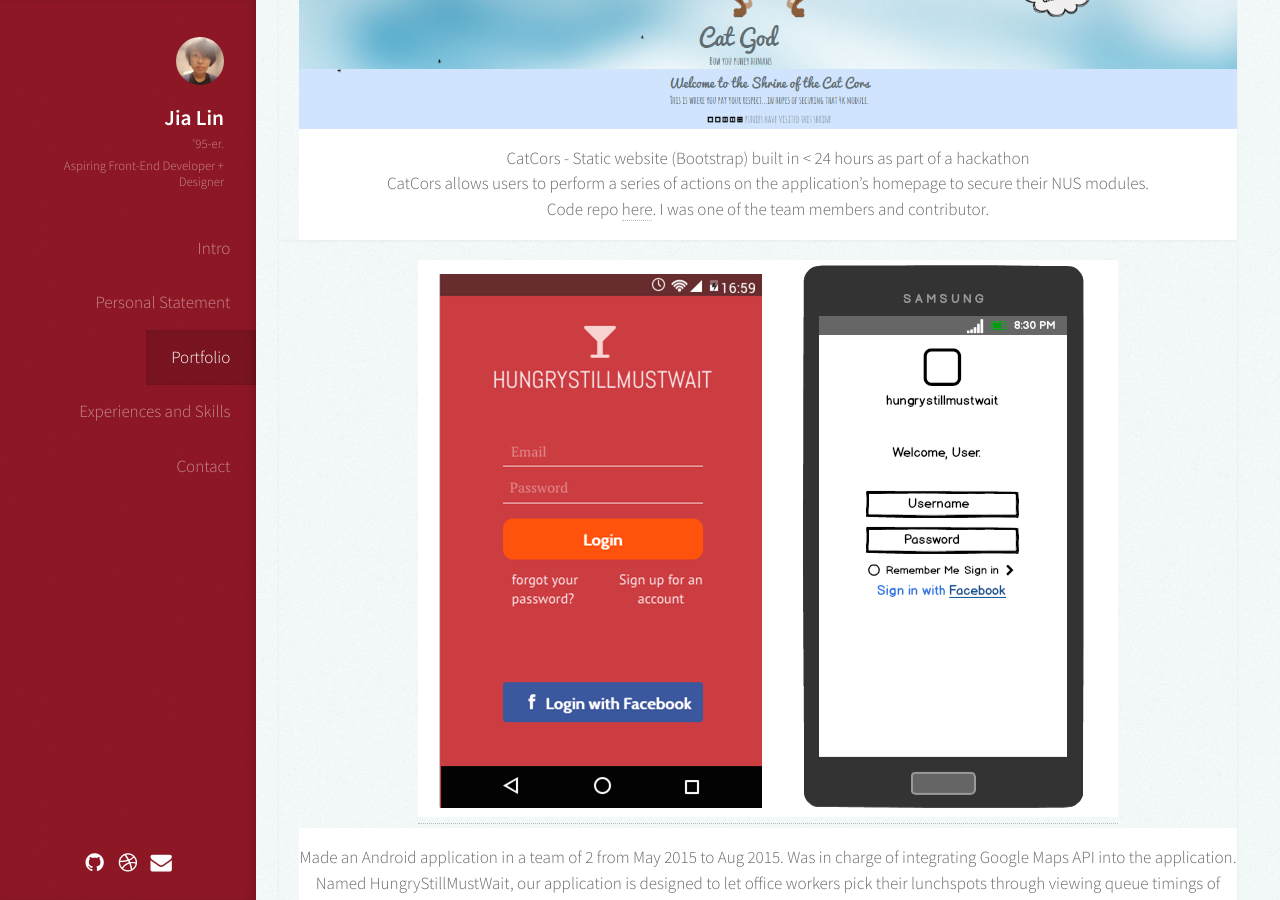
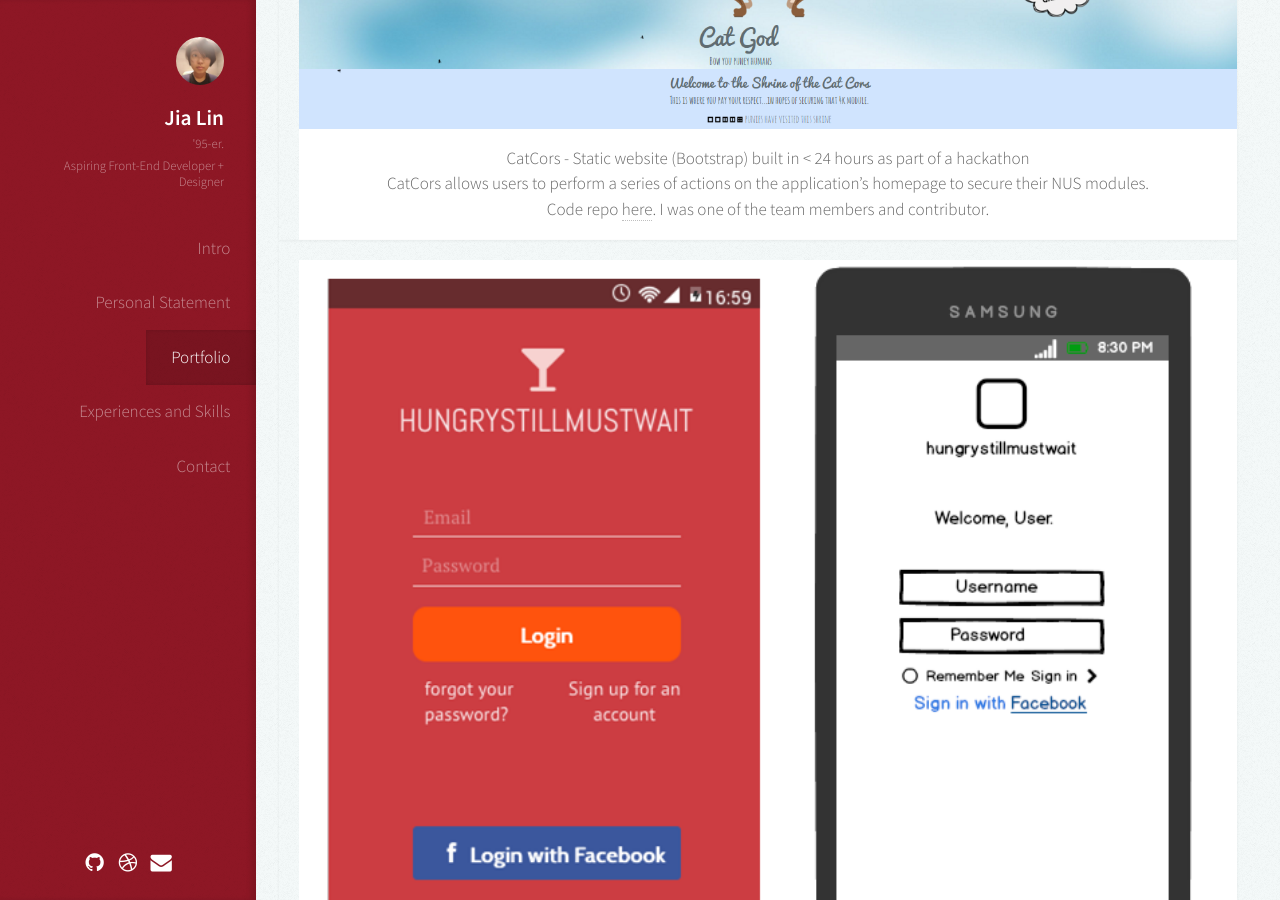
Before and after one commit to jlin95/jlin95.github.io, a Jekyll site: the page index.html, which Jekyll copies as it is, in a window 1280 px wide and 900 px high, scrolled down 2877 px. Built offline with Jekyll 4.4.1, drawn with Linux system fonts in a browser that asks for light colours; nearby versions of some CDN libraries.

Commit message:
Update index.html

```diff
--- a/index.html
+++ b/index.html
@@ -144,7 +144,7 @@
 										</header>
 									</article>
 									<article class="item">
-									    <a href="https://www.behance.net/gallery/36063241/Restaurant-Queue-Android-App-UI-Redesign" target="_blank">
+									    <a href="https://www.behance.net/gallery/36063241/Restaurant-Queue-Android-App-UI-Redesign" target="_blank" class="image fit">
 									    <img src="images/login_combined.png" alt="" /></a>
 										<header>
 											<!--carousel-->
```
